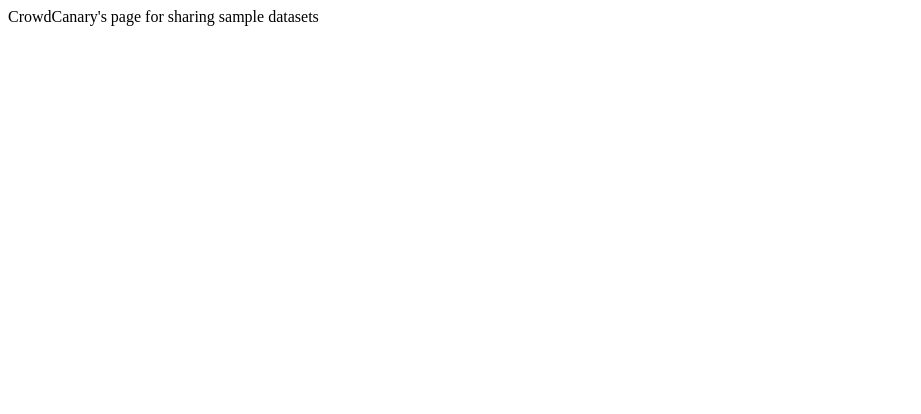
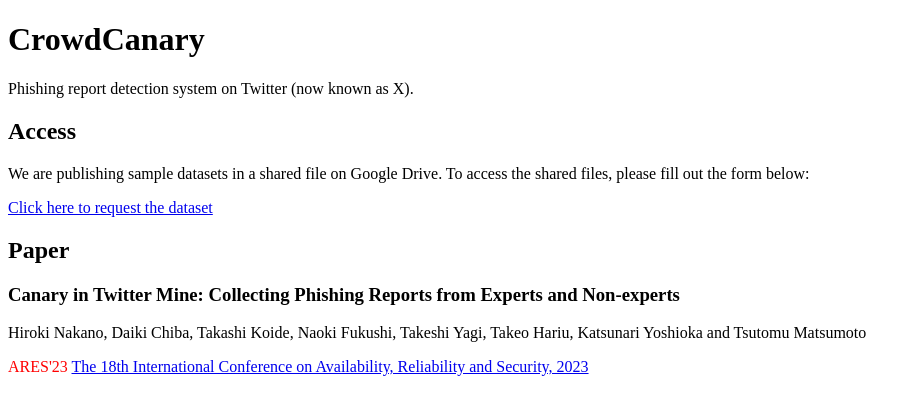
Before and after one commit to CrowdCanary/crowdcanary.github.io, a plain HTML site: page index.html in a window 1280 px wide. Shown: the whole page, without its empty margins (0-921 px from the left). Drawn offline with Linux system fonts and the light colour scheme.

Commit message:
Update index.html
add request page

```diff
--- a/index.html
+++ b/index.html
@@ -1 +1,31 @@
-CrowdCanary's page for sharing sample datasets
+<!DOCTYPE html>
+<html lang="en">
+<head>
+    <meta charset="UTF-8">
+    <meta name="viewport" content="width=device-width, initial-scale=1.0">
+    <title>CrowdCanary: Phishing report detection system on Twitter (now known as X)</title>
+    <link rel="stylesheet" href="styles.css">
+</head>
+<body>
+    <header>
+        <h1>CrowdCanary</h1>
+    </header>
+
+    <main>
+        <p>Phishing report detection system on Twitter (now known as X).</p>
+
+        <section>
+            <h2>Access</h2>
+            <p>We are publishing sample datasets in a shared file on Google Drive. To access the shared files, please fill out the form below:</p>
+            <a href="https://docs.google.com/forms/d/e/1FAIpQLSc1bHDR6HMwmLuorbzqv1MJvUtP3sl6g5usPl_9bVHu2Dvz3g/viewform" download>Click here to request the dataset</a>
+        </section>
+
+        <section>
+            <h2>Paper</h2>
+            <h3>Canary in Twitter Mine: Collecting Phishing Reports from Experts and Non-experts</h3>
+            <p>Hiroki Nakano, Daiki Chiba, Takashi Koide, Naoki Fukushi, Takeshi Yagi, Takeo Hariu, Katsunari Yoshioka and Tsutomu Matsumoto</p>
+            <p><font color = "red">ARES'23</font> <a href = "https://dl.acm.org/doi/abs/10.1145/3600160.3600163">The 18th International Conference on Availability, Reliability and Security, 2023</a></p>
+        </section>
+    </main>
+</body>
+</html>
```
